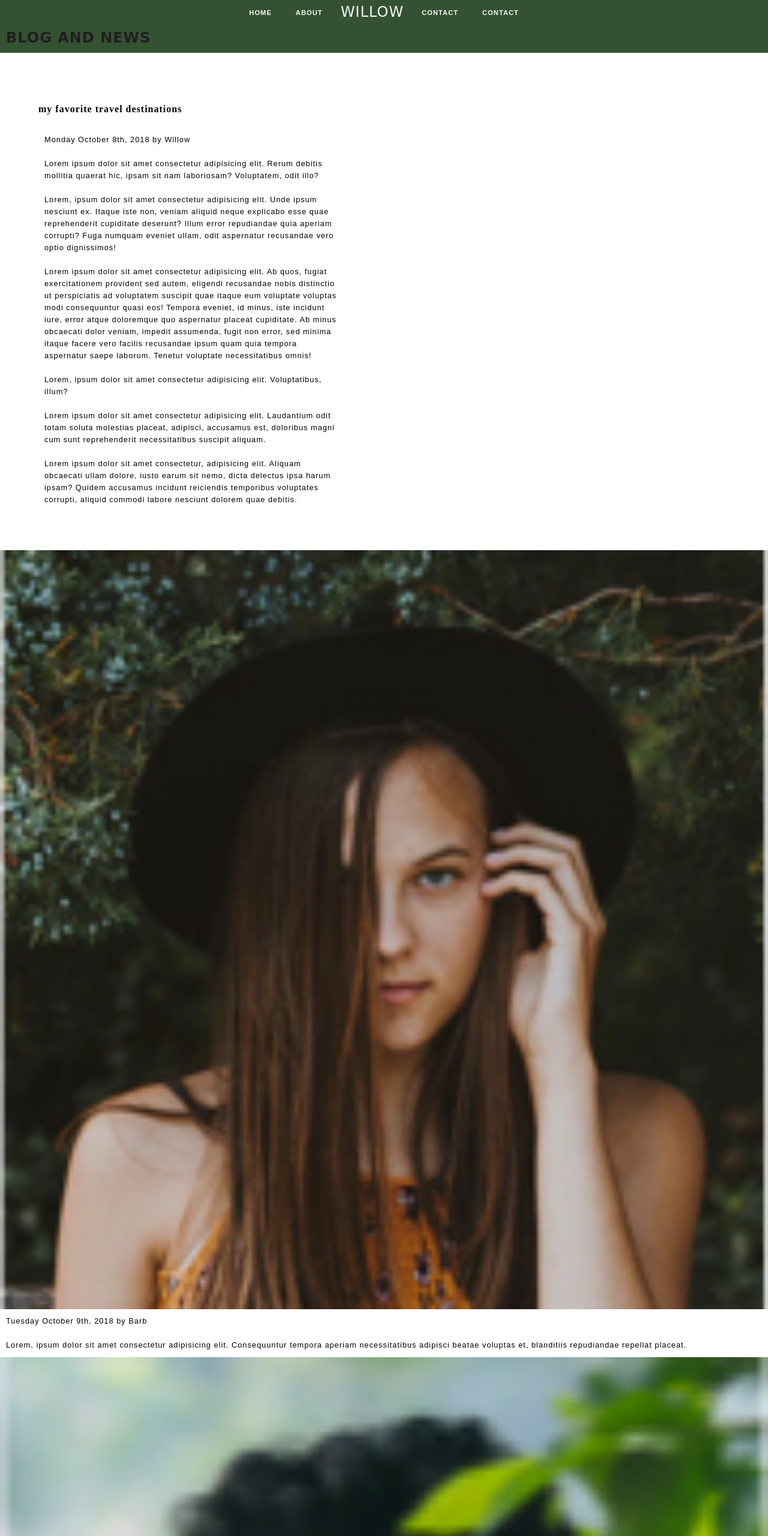
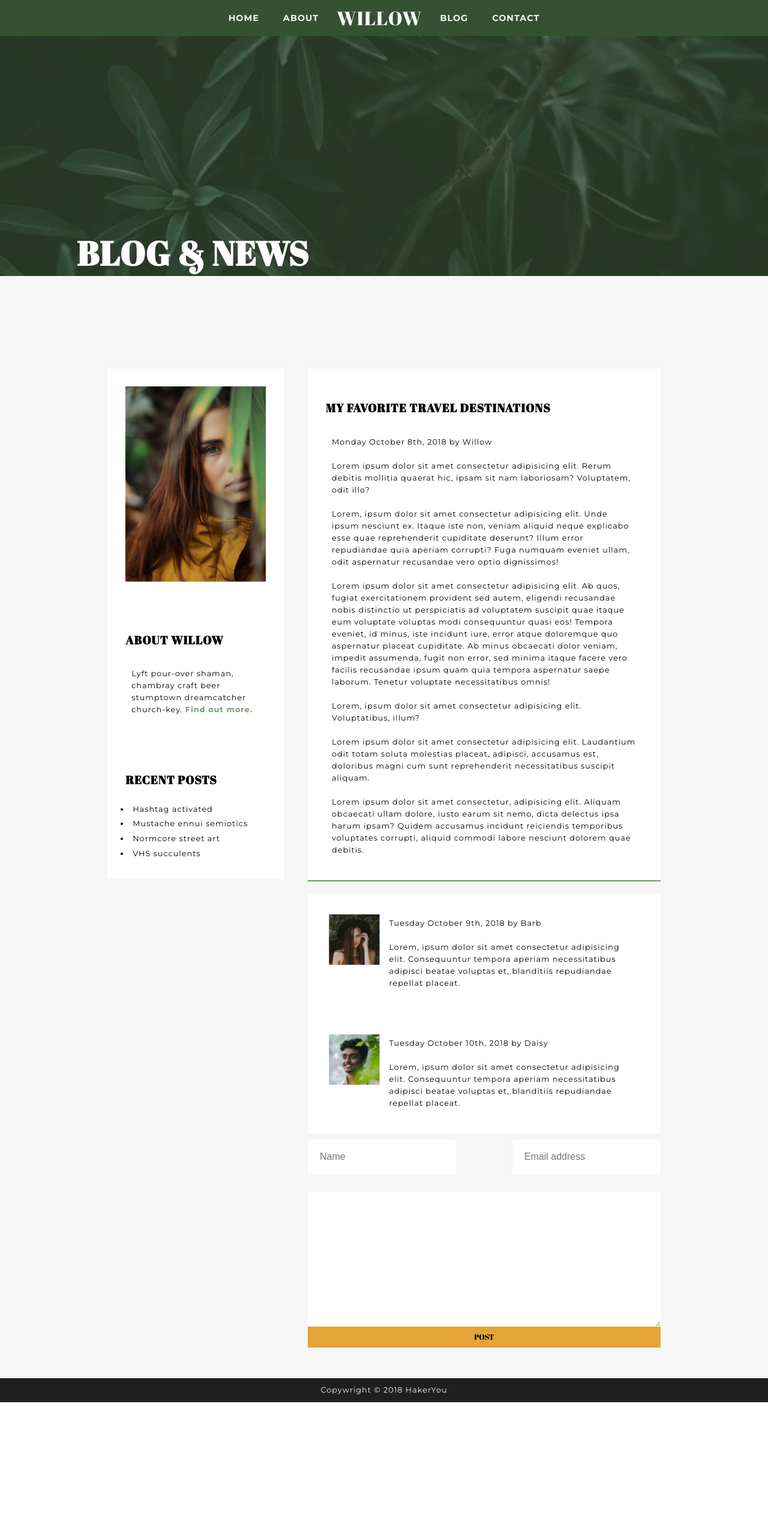
Before and after one commit to l-mack/lauraMacKewProject2, a plain HTML site: page blog.html in a window 1280 px wide. Shown: the top 2560 px of the page at 60% size. After the commit the page ends 2337 px from the top, so only its background shows below. Drawn offline with Linux system fonts and the light colour scheme.

Commit message:
added blog, contact and homeAbout styling

```diff
--- a/blog.html
+++ b/blog.html
@@ -4,6 +4,7 @@
     <meta charset="UTF-8">
     <meta name="viewport" content="width=device-width, initial-scale=1.0">
     <meta http-equiv="X-UA-Compatible" content="ie=edge">
+    <link href="https://fonts.googleapis.com/css?family=Abril+Fatface|Montserrat:400,700&display=swap" rel="stylesheet">
     <script src="https://kit.fontawesome.com/21907e9303.js"></script>
     <link rel="stylesheet" href="./styles/style.css">
     <title>Willow Blog</title>
@@ -15,7 +16,7 @@
             <li><a href="#home">home</a></li>
             <li><a href="#about">about</a></li>
             <li><p class='logo'>willow</p></li>
-            <li><a href="#blog">contact</a></li>
+            <li><a href="#blog">blog</a></li>
             <li><a href="#contact">contact</a></li>
         </ul>
     <!-- nav ends  -->
@@ -23,17 +24,41 @@
 
      <!-- blog header begins  -->
      <header class='blog' id='blog'>
-        <h3>blog and news</h3>
+        <h1>blog & news</h1>
 
     <!-- blog header ends  -->
      </header>
 
       <!-- blog main begins  -->
-     <main>
+     <main class='mainBlog'>
          <!-- blog wrapper begins  -->
-         <div class="wrapper blogWrapper">
+         <div class="wrapper wrapperContain">
 
-            <article class="blog">
+            <!-- start of blogGrid  -->
+            <div class="blogGrid">
+
+                <aside class="aboutWillow">
+                    <div class="imgCont profileimg">
+                        <img src="./willowAssets/blog-image-2.jpg" alt="profile image of Willow, site author">
+                    </div>
+                    <div class="aboutWillowTextbox">
+                        <h4>about willow</h4>
+                        <p>Lyft pour-over shaman, chambray craft beer stumptown dreamcatcher church-key.  <a href="#">Find out more.</a></p>
+
+                    </div>
+                    <div class="recentTextbox">
+                        <h4>recent posts</h4>
+                        <ul>
+                            <li>Hashtag activated</li>
+                            <li>Mustache ennui semiotics</li>
+                            <li>Normcore street art</li>
+                            <li>VHS succulents</li>
+                        </ul>
+                    </div>
+
+                </aside>
+
+                <article class="blogArticle">
                     <!-- start of article textbox  -->
                     <div class="articleTextbox">
                         <h4>my favorite travel destinations</h4>
@@ -48,8 +73,8 @@
                     </div>
 
                     <!-- start of commentBarbFlex  -->
-                <div class="commentBarbFlex">
-                    <div class="imgBarb imgCont">
+                    <div class="commentFlex">
+                        <div class="imgComment imgCont">
                             <img src="./willowAssets/blog-image-3.jpg" alt="profile picture of commenter">
                         </div>
                         <div class="commentTextbox">
@@ -60,8 +85,8 @@
                     </div>
 
                     <!-- start of commentBarbFlex  -->
-                <div class="commentDaisyFlex">
-                    <div class="imgDaisy imgCont">
+                    <div class="commentFlex">
+                        <div class="imgComment imgCont">
                             <img src="./willowAssets/blog-image-4.jpg" alt="profile picture of commenter">
                         </div>
                         <div class="commentTextbox">
@@ -70,14 +95,16 @@
                         </div>
                     <!-- end of commentBarbFlex  -->
                     </div>
-            </article>
+                    <form action="GET">
 
-            <form action="GET">
+                        <div class="nameEmailFlex">
+
                             <label for="name" class='visuallyHidden'>Name</label>
                             <input type="text" name="name" id="name" placeholder="Name">
 
                             <label for="email" class='visuallyHidden'>Email address</label>
                             <input type="email" name="email" id="email" placeholder="Email address">
+                        </div>
 
                         <label for="comment" class='visuallyHidden'>Comment</label>
 
@@ -88,6 +115,12 @@
 
                     </form>
 
+                </article>
+
+            <!-- end of blogGrid  -->
+            </div>
+
+
 
         <!-- blog wrapper ends  -->
          </div>
@@ -96,8 +129,7 @@
      </main>
 
      <footer>
-
-        <p>Copywright © 2018 HakerYou</p>
+        <p class = 'copywright'>Copywright © 2018 HakerYou</p>
     </footer>
 </body>
 </html>
--- a/styles/sass/_blog.scss
+++ b/styles/sass/_blog.scss
@@ -0,0 +1,74 @@
+// blog styles
+
+.mainBlog{
+    background: $white;
+}
+
+.blog{
+    background-image: url(../willowAssets/blog-image-1.jpg);
+    background-repeat: no-repeat;
+    background-size: cover;
+    height: 50vh;
+    position: relative;
+
+    h1{
+        color: white;
+        @include fontSize(35);
+        position: absolute;
+        top: 82.5%;
+        left: 10%;
+    }
+}
+    h4{
+        @include primaryFont;
+        @include fontSize(12);
+    }
+
+    .aboutWillowTextbox,
+    .profileimg,
+    .recentTextbox,
+    .articleTextbox,
+    .commentFlex{
+        background: white;
+        padding: 30px;
+    }
+
+    .articleTextbox{
+        margin-bottom: 20px;
+        border-bottom: $greenGrey solid 2px;
+    }
+
+    .recentTextbox{
+        li{
+            font-family: $secondaryFont;
+            @include fontSize(8);
+            list-style-type: disc;
+            margin-left: 3%;
+            padding: 5px;
+        }
+    }
+
+
+a{
+    color: $greenGrey;
+    font-weight: 900;
+}
+
+// blog alignment
+
+.blogGrid{
+    display: grid;
+    grid-template-columns: 1fr 2fr;
+    grid-gap: 40px;
+    margin-top: 10%;
+    padding: 5%;
+}
+
+.commentFlex{
+    display: flex;
+
+    .imgComment{
+        width: 50%;
+        padding: 5px;
+    }
+}
--- a/styles/sass/_contact.scss
+++ b/styles/sass/_contact.scss
@@ -0,0 +1,50 @@
+// contact styles
+
+.mainContact{
+    background: $white;
+}
+.contact{
+    background-image: url(../willowAssets/contact-image-1.jpg);
+    background-repeat: no-repeat;
+    background-size: cover;
+    height: 50vh;
+    position: relative;
+
+    h1{
+        color: white;
+        @include fontSize(35);
+        position: absolute;
+        top: 80%;
+        left: 10%;
+    }
+}
+
+.contactGrid{
+    display: grid;
+    grid-template-columns: 1fr 2fr;
+    grid-gap: 40px;
+    margin-top: 5%;
+    // background: $white;
+    padding: 5%;
+}
+
+.asideFlex{
+    display: flex;
+    flex-direction: column;
+    background-color: white;
+    padding: 20px 10px 0 10px;
+    .socialFlex{
+        display: flex;
+        li{
+            padding: 0 10px;
+            a,
+            p{
+                color: $pine;
+            }
+        }
+    }
+}
+
+.info{
+    font-weight: 900;
+}
--- a/styles/sass/_global.scss
+++ b/styles/sass/_global.scss
@@ -18,6 +18,7 @@
   // stripping styles
 
 body,
+main,
 ul,
 h1,
 h2,
@@ -25,8 +26,15 @@ h3,
 p,
 a,
 i{
-    margin: 0;
+  margin: 0;
 	padding: 0;
+}
+
+header,
+main,
+section,
+footer{
+  overflow: hidden;
 }
 
 li{
@@ -60,7 +68,7 @@ html{
 // nav stying
 nav{
   background: $pine;
-  padding: 10px;
+  padding: 20px;
   text-transform: uppercase;
 
   ul{
@@ -68,7 +76,7 @@ nav{
 
     p{
       font-family: $primaryFont;
-      @include fontSize(15);
+      @include fontSize(20);
       color: $white;
       padding: 0 10px;
     }
@@ -77,10 +85,17 @@ nav{
       color: $white;
       padding: 0 20px;
       font-weight: 900;
-      @include fontSize(7);
+      @include fontSize(9);
+      transition: 5ms;
 
     }
   }
+}
+
+a:hover,
+a:focus{
+  color: $accent;
+
 }
 
 // global font styles
@@ -122,6 +137,29 @@ button{
   text-transform: uppercase;
   background: $accent;
   @include fontSize(8);
+  cursor: pointer;
+}
+
+// form styling
+
+form{
+  margin-top: 10px;
+  display: flex;
+  flex-direction: column;
+  .nameEmailFlex{
+    display: flex;
+    justify-content: space-between;
+    margin-bottom: 30px;
+  }
+  input,
+  textarea{
+    border: none;
+    border-radius: 2px;
+    padding: 20px;
+
+  }
+
+
 }
 
 
@@ -132,6 +170,7 @@ button{
     background: $accent;
     border-radius: 50%;
     padding: 10px;
+    cursor: pointer;
 
   }
 }
--- a/styles/sass/_homeAbout.scss
+++ b/styles/sass/_homeAbout.scss
@@ -18,18 +18,15 @@ header{
 // align about section
 
 .about{
-    margin-top: 60px;
-    padding: 10% 0;
 
     .who{
+        font-family: $primaryFont;
         background: $white;
-        font-family: $primaryFont;
 
         .whoTextbox{
             @include centerFlex;
             flex-direction: column;
-            padding: 30px;
-            margin: 5% 10%;
+            padding: 5% 0 10% 0;
         }
 
         p{
@@ -42,9 +39,7 @@ header{
 // align articles section
 
 .articleFlex{
-    display: flex;
-    justify-content: center;
-    align-items: center;
+    @include centerFlex;
 }
 
 .bridgeImg{
@@ -52,29 +47,35 @@ header{
     width: 80%;
 }
 
-.favoriteBackground{
-    background: $greenGrey;
-    margin: 5%, 0;
-    margin-right: 2%;
-}
-
-.articleTextbox{
-    text-align: left;
-    padding: 5%;
-    width: 50%;
-}
-
 .flowerImg{
     transform: translate(-3%, -10%);
     width: 80%;
 }
 
+.favoriteBackground{
+    background: $greenGrey;
+    margin-top: 5%;
+    margin-right: 2%;
+    margin-bottom: 7%;
+}
+
 .bucketBackground{
     background: $pine;
-    margin: 5% 0;
     margin-left: 2%;
+}
 
+.favoriteTextbox{
+    text-align: left;
+    padding: 0 5% 5% 5%;
+    width: 50%;
 }
+
+.bucketlistTextbox{
+    text-align: right;
+    padding: 0 5% 5% 5%;
+    width: 50%;
+}
+
 
 // align journey section
 
```
Also changed, not shown: contact.html (+37 -32 lines), index.html (+3 -4 lines), styles/style.css. Lines whose indentation alone changed are shown as unchanged.
